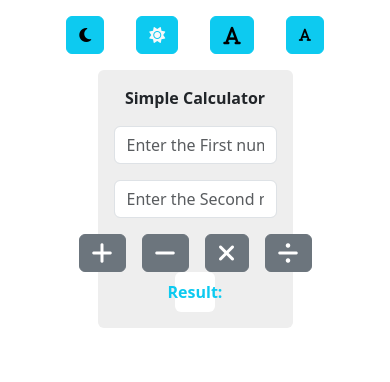
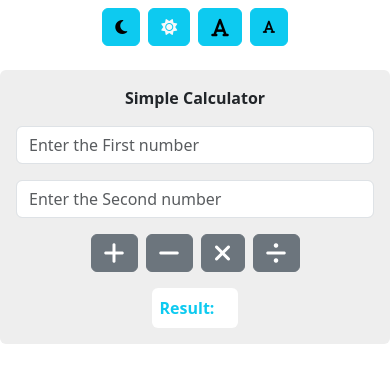
Before and after one commit to Manar345/calculatorJS.io, a plain HTML site: page index.html in a window 390 px wide. Drawn offline with Linux system fonts and the light colour scheme.

Commit message:
modify the spaces to responsive web app

```diff
--- a/index.html
+++ b/index.html
@@ -12,62 +12,60 @@
   </head>
 
   <body id="body">
-    <div class="d-flex justify-content-center">
-      <button type="button" onclick="dark()" class="btn btn-info m-3">
+    <div class="d-flex flex-wrap justify-content-center gap-lg-3 gap-2 mt-2">
+      <button type="button" onclick="dark()" class="btn btn-info">
         <i class="fa-solid fa-moon"></i>
       </button>
-      <button
-        type="button"
-        onclick="light()"
-        class="btn btn-info m-3 text-light"
-      >
+      <button type="button" onclick="light()" class="btn btn-info text-light">
         <i class="fa-solid fa-sun"></i>
       </button>
-      <button type="button" onclick="bigger()" class="btn btn-info m-3">
+      <button type="button" onclick="bigger()" class="btn btn-info">
         <i class="fa-solid fa-font fa-lg"></i>
       </button>
-      <button type="button" onclick="smaller()" class="btn btn-info m-3">
+      <button type="button" onclick="smaller()" class="btn btn-info">
         <i class="fa-solid fa-font fa-sm"></i>
       </button>
     </div>
     <div
-      class="container-fluid p-3 w-50 rounded d-flex flex-wrap justify-content-center"
+      class="container p-3 mt-4 my-2 rounded d-flex flex-wrap justify-content-center"
       style="background-color: #eee"
     >
       <p class="fw-bold">Simple Calculator</p>
       <input
-        type="text"
+        type="number"
         class="form-control mb-3"
         id="num1"
         placeholder="Enter the First number"
+        style="font-size: 1em"
       />
       <input
-        type="text"
+        type="number"
         class="form-control mb-3"
         id="num2"
         placeholder="Enter the Second number"
+        style="font-size: 1em"
       />
-      <div class="d-flex justify-content-center">
-        <button type="button" onclick="add()" class="btn btn-secondary mx-2">
+      <div class="d-flex justify-content-center w-100 flex-wrap gap-2">
+        <button type="button" onclick="add()" class="btn btn-secondary">
           <i class="fa-solid fa-plus fa-xl"></i>
         </button>
-        <button type="button" onclick="sub()" class="btn btn-secondary mx-2">
+        <button type="button" onclick="sub()" class="btn btn-secondary">
           <i class="fa-solid fa-minus fa-xl"></i>
         </button>
-        <button type="button" onclick="multi()" class="btn btn-secondary mx-2">
+        <button type="button" onclick="multi()" class="btn btn-secondary">
           <i class="fa-solid fa-xmark fa-xl"></i>
         </button>
-        <button type="button" onclick="divid()" class="btn btn-secondary mx-2">
+        <button type="button" onclick="divid()" class="btn btn-secondary">
           <i class="fa-solid fa-divide fa-xl"></i>
         </button>
       </div>
       <div
-        class="mx-2 d-flex justify-content-center align-items-center rounded w-25 text-info"
+        class="d-flex justify-content-center flex-wrap align-items-center rounded w-auto mt-3 text-info"
         style="background-color: #fff"
         id="res"
       >
         <p class="m-2 fw-bold">Result:</p>
-        <div id="result"></div>
+        <div class="me-sm-3 m-2" id="result"></div>
       </div>
     </div>
     <script src="./main.js"></script>
```
